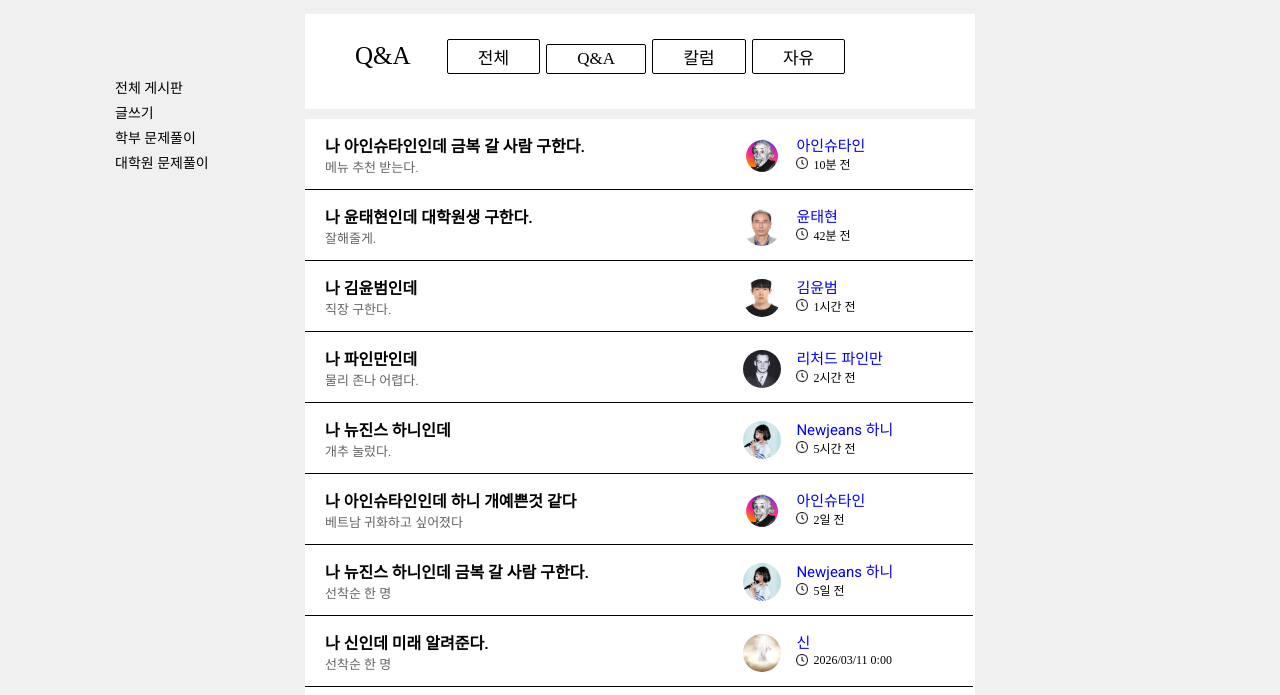
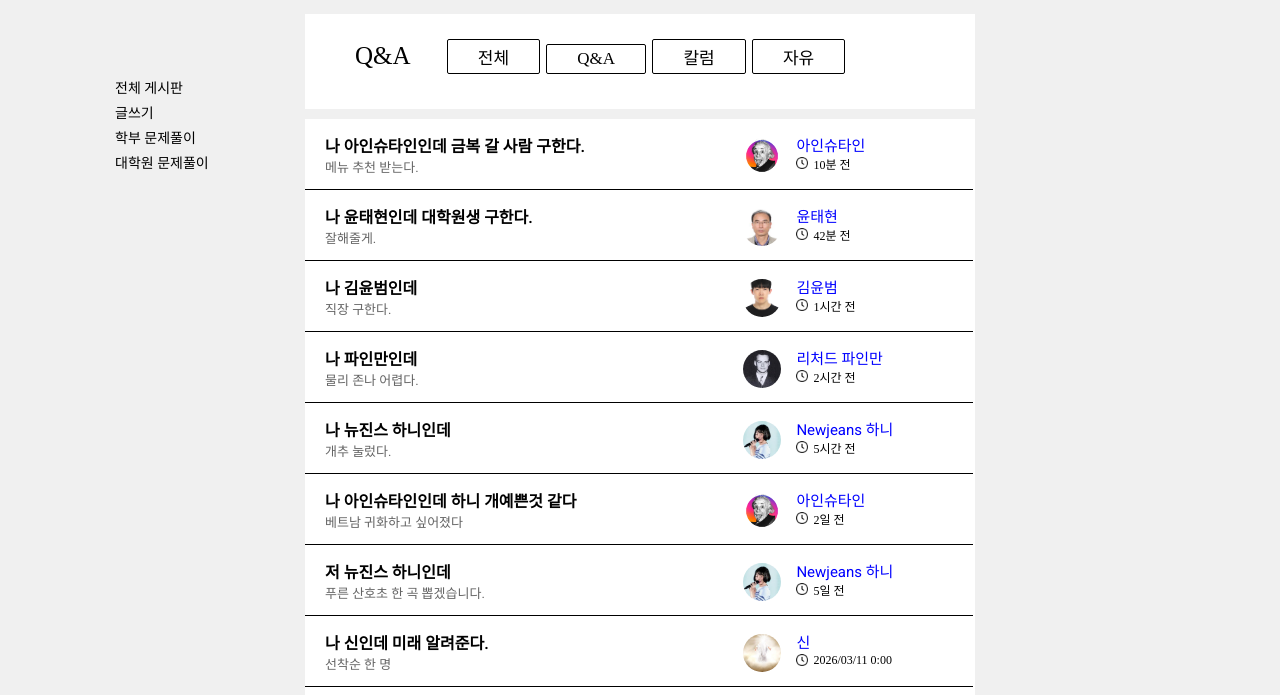
Before and after one commit to 1pages/physicsinfo, a plain HTML site: page index.html in a window 1280 px wide. Shown: the part 86-781 px from the top of the page. Drawn offline with Linux system fonts and the light colour scheme.

Commit message:
Update index.html

```diff
--- a/index.html
+++ b/index.html
@@ -172,8 +172,8 @@
           </li>
           <li class="post-information-grid">
             <div class="post-info">
-              <p class="post-title">나 뉴진스 하니인데 금복 갈 사람 구한다.</p>
-              <p class="post-preview">선착순 한 명</p>
+              <p class="post-title">저 뉴진스 하니인데</p>
+              <p class="post-preview">푸른 산호초 한 곡 뽑겠습니다.</p>
             </div>
             <div class="author-info">
               <div class="author-picture">
```
